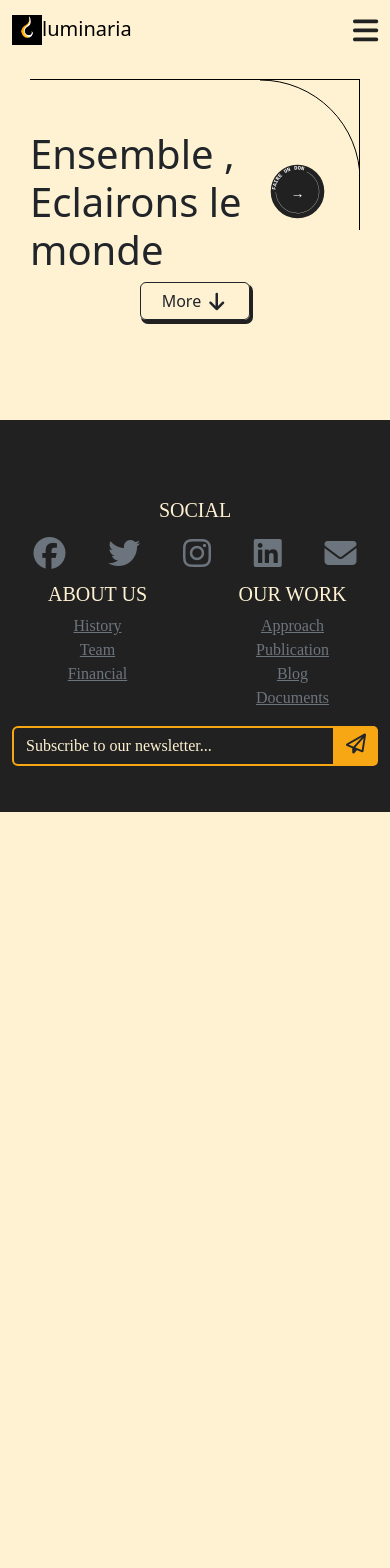
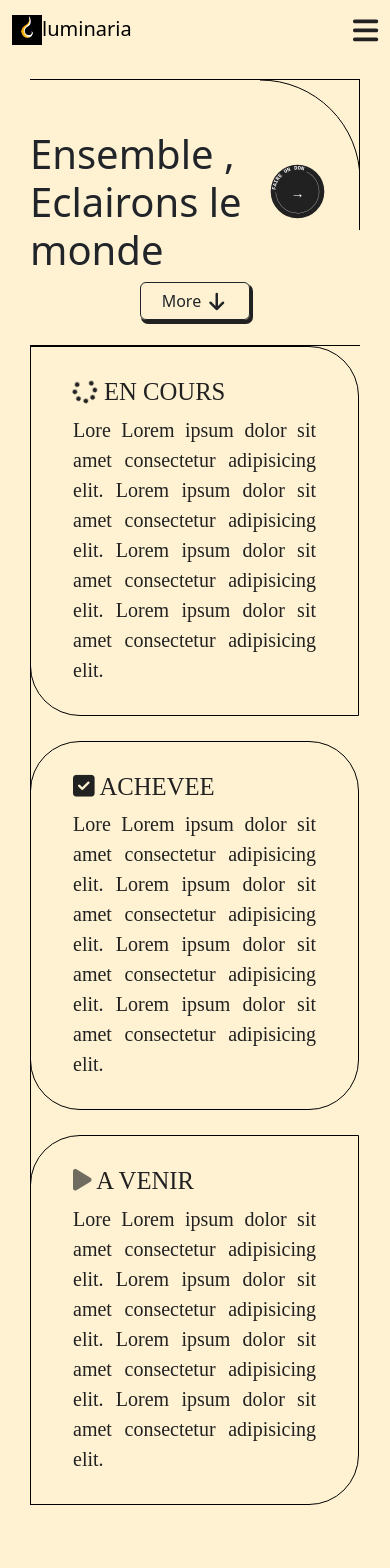
Before and after one commit to iTeam-S/luminaria, a React (Create React App) app in the folder front-luminaria/: page / in a window 390 px wide. Shown: the top 1568 px of the page. Before the commit the page ends 844 px from the top, so only its background shows below. Built offline with nearby package versions, Linux system fonts and the light colour scheme.

Commit message:
card acceuil

```diff
--- a/front-luminaria/src/App.css
+++ b/front-luminaria/src/App.css
@@ -55,6 +55,53 @@ body{
   font-family: Aventi;
   margin-top: 100px;
   padding: 30px 0px;
+}
+
+.row-eliot{
+  display: flex !important;
+  flex-wrap: wrap !important;
+}
+
+.col-eliot-4{
+  position: relative !important;
+  width: 100%;
+  padding-right: 15px;
+  padding-left: 15px;
+}
+
+.start-col {
+  border-right: 1px solid #212121;
+  border-top-right-radius: 50px;
+  padding: 10px;
+  text-align: start;
+  /* padding-left: 30px; */
+}
+.content-descr{
+  margin-top: 20px;
+  margin-bottom: 20px;
+  padding-left: 30px;
+  padding-right: 30px;
+  text-align: justify;
+  text-justify: inter-word;
+  font-family: Aventi;
+  font-size: 20px;
+  color: #212121;
+}
+
+.end-col {
+  border-left: 1px solid #212121;
+  border-top-left-radius: 50px;
+  padding: 10px;
+  text-align: start;
+}
+
+.mid-col {
+  border-left: 1px solid #212121;
+  border-right: 1px solid #212121;
+  border-top-left-radius: 50px;
+  border-top-right-radius: 50px;
+  padding: 10px;
+  text-align: start;
 }
 
 .social-list{
--- a/front-luminaria/src/components/Body.js
+++ b/front-luminaria/src/components/Body.js
@@ -30,6 +30,46 @@ function Body () {
             <button className="btn btn-outline-dark mx-3 shadow-merch" type="submit">More  <i class="fas fa-light fa-arrow-down fa-lg mx-1"></i></button>
             </div>
 
+            <div className="cardTete">
+                <div className="divHrTop bod mt-5"></div>
+                <div className="row">
+                    <div className="col-md-4 start-col">
+                        <div className="content-descr">
+                            <h2><span><i class="fa-solid fa-spinner fa-spin"></i></span> EN COURS</h2>
+                            <p>Lore
+                                Lorem ipsum dolor sit amet consectetur adipisicing elit.
+                                Lorem ipsum dolor sit amet consectetur adipisicing elit.
+                                Lorem ipsum dolor sit amet consectetur adipisicing elit.
+                                Lorem ipsum dolor sit amet consectetur adipisicing elit.
+                            </p>
+                        </div>
+                    </div>
+                    <div className="col-md-4 mid-col">
+                        <div className="content-descr">
+                            <h2><span><i class="fa-solid fa-square-check fa-bounce"></i></span> ACHEVEE</h2>
+                            <p>Lore
+                                Lorem ipsum dolor sit amet consectetur adipisicing elit.
+                                Lorem ipsum dolor sit amet consectetur adipisicing elit.
+                                Lorem ipsum dolor sit amet consectetur adipisicing elit.
+                                Lorem ipsum dolor sit amet consectetur adipisicing elit.
+                            </p>
+                        </div>
+                    </div>
+                    <div className="col-md-4 end-col">
+                        <div className="content-descr">
+                            <h2><span><i class="fa-solid fa-play fa-fade"></i></span> A VENIR</h2>
+                            <p>Lore
+                                Lorem ipsum dolor sit amet consectetur adipisicing elit.
+                                Lorem ipsum dolor sit amet consectetur adipisicing elit.
+                                Lorem ipsum dolor sit amet consectetur adipisicing elit.
+                                Lorem ipsum dolor sit amet consectetur adipisicing elit.
+                            </p>
+                        </div>
+                    </div>
+                </div>
+            </div>
+
+
         </div>
     )
 }
--- a/front-luminaria/src/components/respoHead.css
+++ b/front-luminaria/src/components/respoHead.css
@@ -34,4 +34,43 @@
         margin-left: 25px;
     }
 
+    .bod {
+        display: none;
+    }
+
+    .cardTete {
+        margin-top: 25px;
+        border-left: 1px solid black;
+        /* border-right: 1px solid black; */
+        border-top: 1px solid black;
+    }
+
+    .cardTete .row{
+        width: 100%;
+    }
+
+    .start-col {
+        margin-bottom: 25px;
+        border: 1px solid black;
+        border-bottom-left-radius: 50px;
+        /* border-top-left-radius: 50px; */
+        margin-left: 11px;
+
+    }
+
+    .mid-col {
+        margin-bottom: 25px;
+        border: 1px solid black;
+        border-radius: 50px;
+        margin-left: 11px;
+    }
+
+    .end-col {
+        /* margin-bottom: 25px; */
+        border: 1px solid black;
+        border-bottom-right-radius: 50px;
+        margin-left: 11px;
+
+    }
+
 }
```
